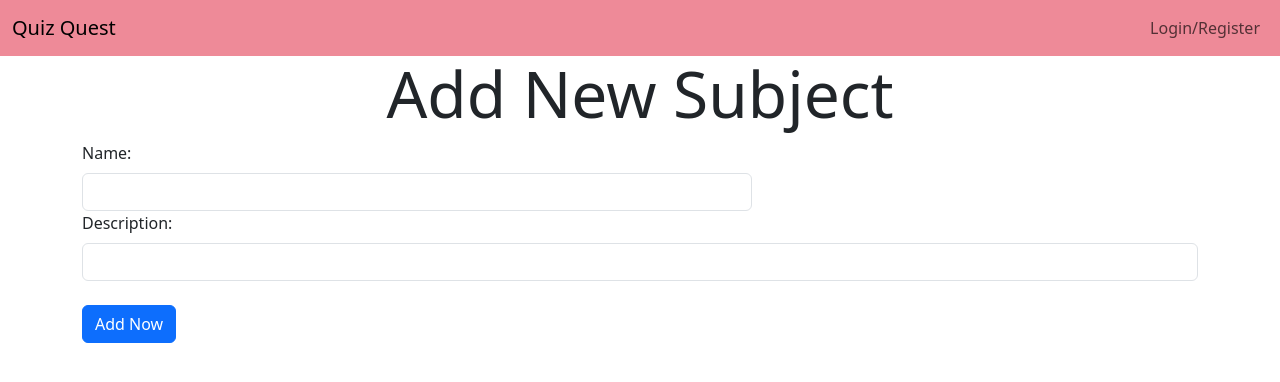
After one commit to MishrajiAryan/quiz-master-MAD1, a Flask app: template templates/subject/add_subject.html in a window 1280 px wide. The commit adds this page. Shown: the top 382 px of the page. Run offline with Flask 3, Linux system fonts and the light colour scheme; the template is opened without the code that fills it, so the values that code supplies are empty; parts of the project's set-up code (start-up, migrations or seed data) failed here and were passed over.

Commit message:
optimised form input size

```diff
--- a/routes.py
+++ b/routes.py
@@ -211,12 +211,12 @@ def admin():
 @app.route('/subject/add')
 @admin_req
 def add_subject():
-    return 'sub adder'
+    return render_template('/subject/add_subject.html')
 
 @app.route('/subject/<int:id>')
 @admin_req
 def view_subject(id):
-    return "view"
+    return render_template('/subject/view_subject.html')
 
 @app.route('/subject/<int:id>/delete')
 @admin_req
--- a/templates/login.html
+++ b/templates/login.html
@@ -10,11 +10,11 @@ Login: Quiz Quest
 <form action="" method="post" class="my-form">
     <div class="form-group">
         <label for="email" class="form-label">Email:</label>
-        <input type="email" class="form-control" id="email" name="email" required>
+        <input type="email" class="form-control" style="max-width: 60%;" id="email" name="email" required>
     </div>
     <div class="form-group">
         <label for="password" class="form-label">Password:</label>
-        <input type="password" class="form-control" id="password" name="password" required>
+        <input type="password" class="form-control" style="max-width: 60%;" id="password" name="password" required>
     </div>
     <br>
     <div class="btn-toolbar form-group" role="toolbar">
--- /dev/null
+++ b/templates/subject/add_subject.html
@@ -0,0 +1,29 @@
+{% extends "layout.html" %}
+
+{% block title %}
+    New Subject
+{% endblock %}
+
+{% block content %}
+<h1 class="display-3 text-center">Add New Subject</h1>
+
+<form action="" method="post" class="form">
+
+    <div class="form-group">
+        <label for="subject_name" class="form-label">Name:</label>
+        <input type="text" class="form-control" style="max-width: 60%;" id="subject_name" name="subject_name" required>
+    </div>
+    <div class="form-group">
+        <label for="subject_description" class="form-label">Description:</label>
+        <input type="text" class="form-control" id="subject_description" name="subject_description" required>
+    </div>
+    <br>
+    <div class="btn-toolbar form-group" role="toolbar">
+        <div class="btn-group form-group me-2" role="group"">
+            <button type="submit" class="btn btn-primary">Add Now</button>
+        </div>
+    </div>
+
+</form>
+
+{% endblock %}
```
Also changed, not shown: templates/profile.html (+6 -6 lines), templates/register.html (+7 -6 lines), templates/subject/view_subject.html (added, +9 -0 lines).
